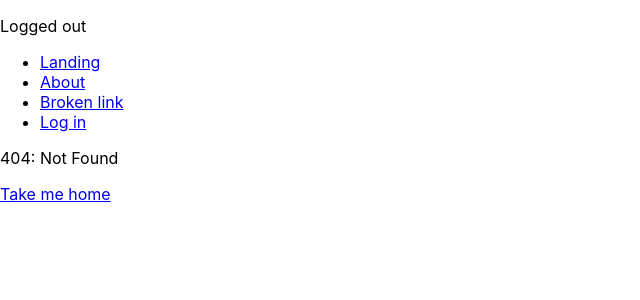
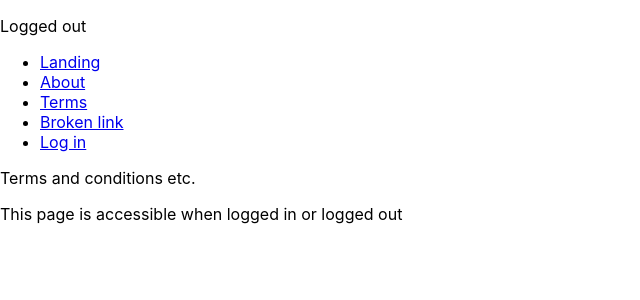
Before and after one commit to octopuswealth/authenticated-routing-with-react-redux, a React (Create React App) app: page /terms in a window 1280 px wide. Before the commit this address had no page. Shown: the top 300 px of the page, without its empty margins (0-640 px from the left). Built offline with nearby package versions, Linux system fonts and the light colour scheme.

Commit message:
Tweak nav, add logged in homepage, terms page, implement LoggedInRout

```diff
--- a/src/components/Nav.tsx
+++ b/src/components/Nav.tsx
@@ -24,18 +24,35 @@ const About = ({ isAuthenticated, uuid }: IProps) => {
     </li>
   );
 
+  const mainLinks = isAuthenticated ? (
+    <li>
+      <NavLink to="/home">
+        Home
+      </NavLink>
+    </li>
+  ) : (
+    <>
+      <li>
+        <NavLink to="/">
+          Landing
+        </NavLink>
+      </li>
+      <li>
+        <NavLink to="/about">
+          About
+        </NavLink>
+      </li>
+    </>
+  );
+
   return (
     <>
       <p>{isAuthenticated ? `Logged in user: ${uuid}` : "Logged out"}</p>
       <ul>
+        {mainLinks}
         <li>
-          <NavLink to="/">
-            Landing
-          </NavLink>
-        </li>
-        <li>
-          <NavLink to="/about">
-            About
+          <NavLink to="/terms">
+            Terms
           </NavLink>
         </li>
         <li>
--- /dev/null
+++ b/src/components/pages/Home.tsx
@@ -0,0 +1,7 @@
+import * as React from "react";
+
+const Home = () => (
+  <p>Logged in home page</p>
+);
+
+export default Home;
--- /dev/null
+++ b/src/components/pages/Terms.tsx
@@ -0,0 +1,10 @@
+import * as React from "react";
+
+const Terms = () => (
+  <>
+    <p>Terms and conditions etc.</p>
+    <p>This page is accessible when logged in or logged out</p>
+  </>
+);
+
+export default Terms;
--- /dev/null
+++ b/src/routes/LoggedInRoute.tsx
@@ -0,0 +1,32 @@
+import * as React from "react";
+import { Route } from "react-router-dom";
+
+interface IProps {
+  exact?: boolean;
+  path: string;
+  component: React.ComponentType<any>;
+}
+
+const LoggedInRoute = ({
+  component: Component
+}: IProps) => {
+  return (
+    <>
+      <header>
+        Logged In Header
+      </header>
+      <Route
+        render={props => (
+          <>
+            <Component {...props} />
+          </>
+        )}
+      />
+      <footer>
+        Logged In Footer
+      </footer>
+    </>
+  );
+};
+
+export default LoggedInRoute;
--- a/src/routes/Pages.tsx
+++ b/src/routes/Pages.tsx
@@ -3,19 +3,24 @@ import { connect } from "react-redux";
 import { Route, Switch } from "react-router-dom";
 
 import About from "../components/pages/About";
+import Home from "../components/pages/Home";
 import Landing from "../components/pages/Landing";
 import LogIn from "../components/pages/LogIn";
 import LogOut from "../components/pages/LogOut";
 import NotFound from "../components/pages/NotFound";
+import Terms from "../components/pages/Terms";
+import LoggedInRoute from "../routes/LoggedInRoute";
 import LoggedOutRoute from "../routes/LoggedOutRoute";
 
 const Pages = () => {
   return (
     <Switch>
-      <Route path="/" exact={true} component={Landing} />
-      <Route path="/about" exact={true} component={About} />
+      <LoggedOutRoute path="/" exact={true} component={Landing} />
+      <LoggedOutRoute path="/about" exact={true} component={About} />
       <LoggedOutRoute path="/log-in" exact={true} component={LogIn} />
-      <Route path="/log-out" exact={true} component={LogOut} />
+      <LoggedInRoute path="/log-out" exact={true} component={LogOut} />
+      <LoggedInRoute path="/home" exact={true} component={Home} />
+      <Route path="/terms" exact={true} component={Terms} />
       <Route component={NotFound} />
     </Switch>
   );
```
